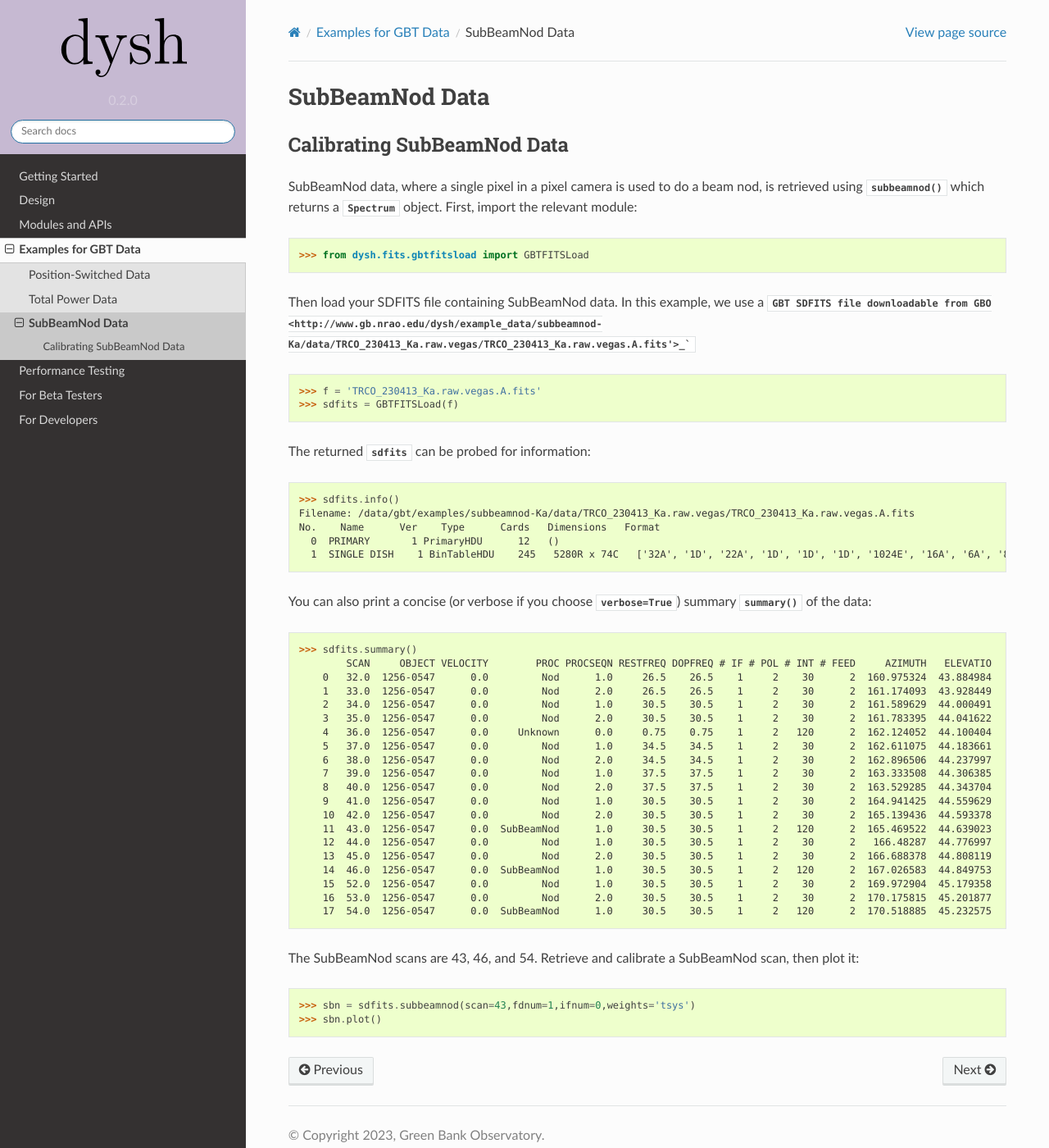
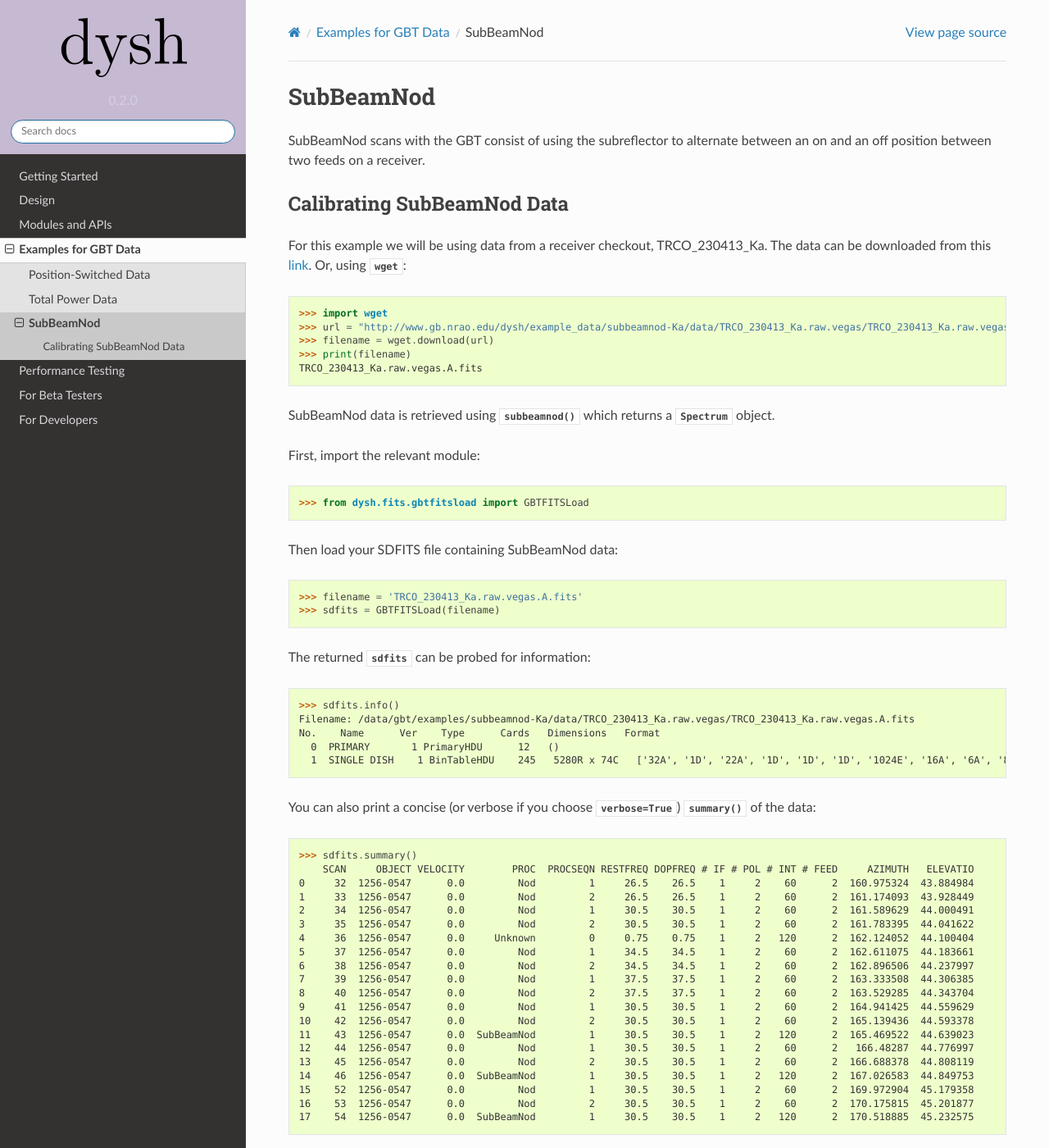
Before and after one commit to GreenBankObservatory/dysh, a Sphinx documentation site: the page built from docs/source/examples/subbeamnod.rst, in a window 1280 px wide and 1400 px high. Shown: the whole window at 82% size. Built offline with Sphinx 7.4.7 and the Read the Docs theme 2.0.0, drawn with Linux system fonts in a browser that asks for light colours.

Commit message:
Updated docs for subbeamnod example

```diff
--- a/docs/source/examples/subbeamnod.rst
+++ b/docs/source/examples/subbeamnod.rst
@@ -1,22 +1,32 @@
-***************
-SubBeamNod Data
-***************
+**********
+SubBeamNod
+**********
+
+SubBeamNod scans with the GBT consist of using the subreflector to alternate between an on and an off position between two feeds on a receiver.
 
 Calibrating SubBeamNod Data
 ===========================
 
+For this example we will be using data from a receiver checkout, TRCO_230413_Ka. The data can be downloaded from this `link <http://www.gb.nrao.edu/dysh/example_data/subbeamnod-Ka/data/TRCO_230413_Ka.raw.vegas/TRCO_230413_Ka.raw.vegas.A.fits>`_. Or, using `wget`::
 
-SubBeamNod data, where a single pixel in a pixel camera is used to do a beam nod, is retrieved using :meth:`~dysh.fits.gbtfitsload.GBTFITSLoad.subbeamnod` which returns a :class:`~dysh.spectra.spectra.Spectrum` object.  First, import the relevant module::
+    >>> import wget
+    >>> url = "http://www.gb.nrao.edu/dysh/example_data/subbeamnod-Ka/data/TRCO_230413_Ka.raw.vegas/TRCO_230413_Ka.raw.vegas.A.fits"
+    >>> filename = wget.download(url)
+    >>> print(filename)
+    TRCO_230413_Ka.raw.vegas.A.fits
+
+SubBeamNod data is retrieved using :meth:`~dysh.fits.gbtfitsload.GBTFITSLoad.subbeamnod` which returns a :class:`~dysh.spectra.spectra.Spectrum` object.
+
+First, import the relevant module::
 
     >>> from dysh.fits.gbtfitsload import GBTFITSLoad
 
 ..  (TODO need to replace fixed path with get_example_data() and explanation thereof)::
 
-Then load your SDFITS file containing SubBeamNod data. In this example, we use a
-`GBT SDFITS file downloadable from GBO <http://www.gb.nrao.edu/dysh/example_data/subbeamnod-Ka/data/TRCO_230413_Ka.raw.vegas/TRCO_230413_Ka.raw.vegas.A.fits'>_``
+Then load your SDFITS file containing SubBeamNod data::
 
-    >>> f = 'TRCO_230413_Ka.raw.vegas.A.fits'
-    >>> sdfits = GBTFITSLoad(f)
+    >>> filename = 'TRCO_230413_Ka.raw.vegas.A.fits'
+    >>> sdfits = GBTFITSLoad(filename)
 
 The returned `sdfits` can be probed for information::
 
@@ -26,30 +36,30 @@ The returned `sdfits` can be probed for information::
       0  PRIMARY       1 PrimaryHDU      12   ()
       1  SINGLE DISH    1 BinTableHDU    245   5280R x 74C   ['32A', '1D', '22A', '1D', '1D', '1D', '1024E', '16A', '6A', '8A', '1D', '1D', '1D', '4A', '1D', '4A', '1D', '1I', '32A', '32A', '1J', '32A', '16A', '1E', '8A', '1D', '1D', '1D', '1D', '1D', '1D', '1D', '1D', '1D', '1D', '1D', '1D', '8A', '1D', '1D', '12A', '1I', '1I', '1D', '1D', '1I', '1A', '1I', '1I', '16A', '16A', '1J', '1J', '22A', '1D', '1D', '1I', '1A', '1D', '1E', '1D', '1D', '1D', '1D', '1D', '1A', '1A', '8A', '1E', '1E', '16A', '1I', '1I', '1I']
 
-You can also print a concise (or verbose if you choose `verbose=True`) summary :meth:`~dysh.fits.gbtfitsload.GBTFITSLoad.summary` of the data::
+You can also print a concise (or verbose if you choose `verbose=True`) :meth:`~dysh.fits.gbtfitsload.GBTFITSLoad.summary` of the data::
 
     >>> sdfits.summary()
-            SCAN     OBJECT VELOCITY        PROC PROCSEQN RESTFREQ DOPFREQ # IF # POL # INT # FEED     AZIMUTH   ELEVATIO
-        0   32.0  1256-0547      0.0         Nod      1.0     26.5    26.5    1     2    30      2  160.975324  43.884984
-        1   33.0  1256-0547      0.0         Nod      2.0     26.5    26.5    1     2    30      2  161.174093  43.928449
-        2   34.0  1256-0547      0.0         Nod      1.0     30.5    30.5    1     2    30      2  161.589629  44.000491
-        3   35.0  1256-0547      0.0         Nod      2.0     30.5    30.5    1     2    30      2  161.783395  44.041622
-        4   36.0  1256-0547      0.0     Unknown      0.0     0.75    0.75    1     2   120      2  162.124052  44.100404
-        5   37.0  1256-0547      0.0         Nod      1.0     34.5    34.5    1     2    30      2  162.611075  44.183661
-        6   38.0  1256-0547      0.0         Nod      2.0     34.5    34.5    1     2    30      2  162.896506  44.237997
-        7   39.0  1256-0547      0.0         Nod      1.0     37.5    37.5    1     2    30      2  163.333508  44.306385
-        8   40.0  1256-0547      0.0         Nod      2.0     37.5    37.5    1     2    30      2  163.529285  44.343704
-        9   41.0  1256-0547      0.0         Nod      1.0     30.5    30.5    1     2    30      2  164.941425  44.559629
-        10  42.0  1256-0547      0.0         Nod      2.0     30.5    30.5    1     2    30      2  165.139436  44.593378
-        11  43.0  1256-0547      0.0  SubBeamNod      1.0     30.5    30.5    1     2   120      2  165.469522  44.639023
-        12  44.0  1256-0547      0.0         Nod      1.0     30.5    30.5    1     2    30      2   166.48287  44.776997
-        13  45.0  1256-0547      0.0         Nod      2.0     30.5    30.5    1     2    30      2  166.688378  44.808119
-        14  46.0  1256-0547      0.0  SubBeamNod      1.0     30.5    30.5    1     2   120      2  167.026583  44.849753
-        15  52.0  1256-0547      0.0         Nod      1.0     30.5    30.5    1     2    30      2  169.972904  45.179358
-        16  53.0  1256-0547      0.0         Nod      2.0     30.5    30.5    1     2    30      2  170.175815  45.201877
-        17  54.0  1256-0547      0.0  SubBeamNod      1.0     30.5    30.5    1     2   120      2  170.518885  45.232575
+        SCAN     OBJECT VELOCITY        PROC  PROCSEQN RESTFREQ DOPFREQ # IF # POL # INT # FEED     AZIMUTH   ELEVATIO
+    0     32  1256-0547      0.0         Nod         1     26.5    26.5    1     2    60      2  160.975324  43.884984
+    1     33  1256-0547      0.0         Nod         2     26.5    26.5    1     2    60      2  161.174093  43.928449
+    2     34  1256-0547      0.0         Nod         1     30.5    30.5    1     2    60      2  161.589629  44.000491
+    3     35  1256-0547      0.0         Nod         2     30.5    30.5    1     2    60      2  161.783395  44.041622
+    4     36  1256-0547      0.0     Unknown         0     0.75    0.75    1     2   120      2  162.124052  44.100404
+    5     37  1256-0547      0.0         Nod         1     34.5    34.5    1     2    60      2  162.611075  44.183661
+    6     38  1256-0547      0.0         Nod         2     34.5    34.5    1     2    60      2  162.896506  44.237997
+    7     39  1256-0547      0.0         Nod         1     37.5    37.5    1     2    60      2  163.333508  44.306385
+    8     40  1256-0547      0.0         Nod         2     37.5    37.5    1     2    60      2  163.529285  44.343704
+    9     41  1256-0547      0.0         Nod         1     30.5    30.5    1     2    60      2  164.941425  44.559629
+    10    42  1256-0547      0.0         Nod         2     30.5    30.5    1     2    60      2  165.139436  44.593378
+    11    43  1256-0547      0.0  SubBeamNod         1     30.5    30.5    1     2   120      2  165.469522  44.639023
+    12    44  1256-0547      0.0         Nod         1     30.5    30.5    1     2    60      2   166.48287  44.776997
+    13    45  1256-0547      0.0         Nod         2     30.5    30.5    1     2    60      2  166.688378  44.808119
+    14    46  1256-0547      0.0  SubBeamNod         1     30.5    30.5    1     2   120      2  167.026583  44.849753
+    15    52  1256-0547      0.0         Nod         1     30.5    30.5    1     2    60      2  169.972904  45.179358
+    16    53  1256-0547      0.0         Nod         2     30.5    30.5    1     2    60      2  170.175815  45.201877
+    17    54  1256-0547      0.0  SubBeamNod         1     30.5    30.5    1     2   120      2  170.518885  45.232575
 
 The SubBeamNod scans are 43, 46, and 54.  Retrieve and calibrate a SubBeamNod scan, then plot it::
 
-    >>> sbn = sdfits.subbeamnod(scan=43,fdnum=1,ifnum=0,weights='tsys')
+    >>> sbn = sdfits.subbeamnod(scan=43, fdnum=1, ifnum=0, weights='tsys')
     >>> sbn.plot()
```
